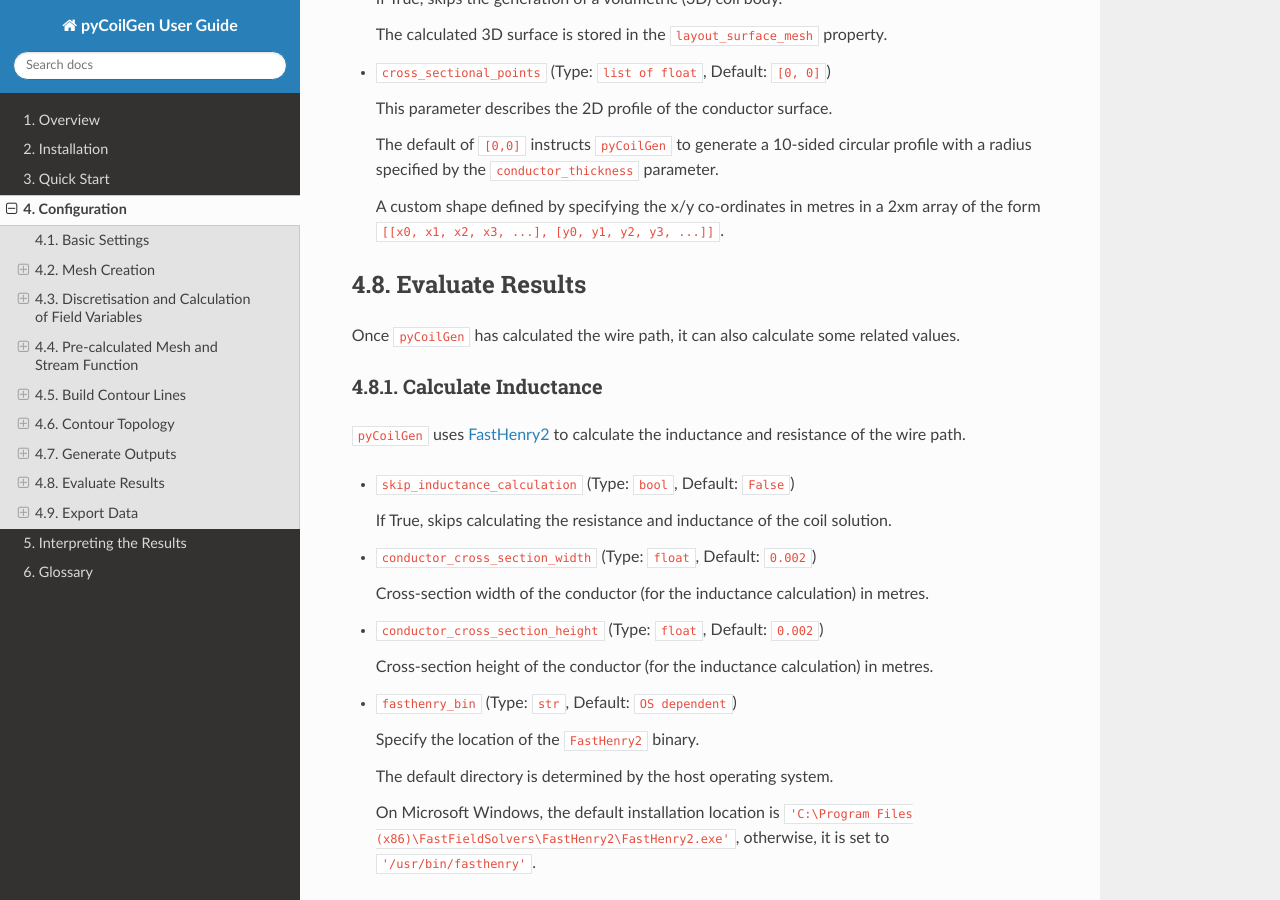
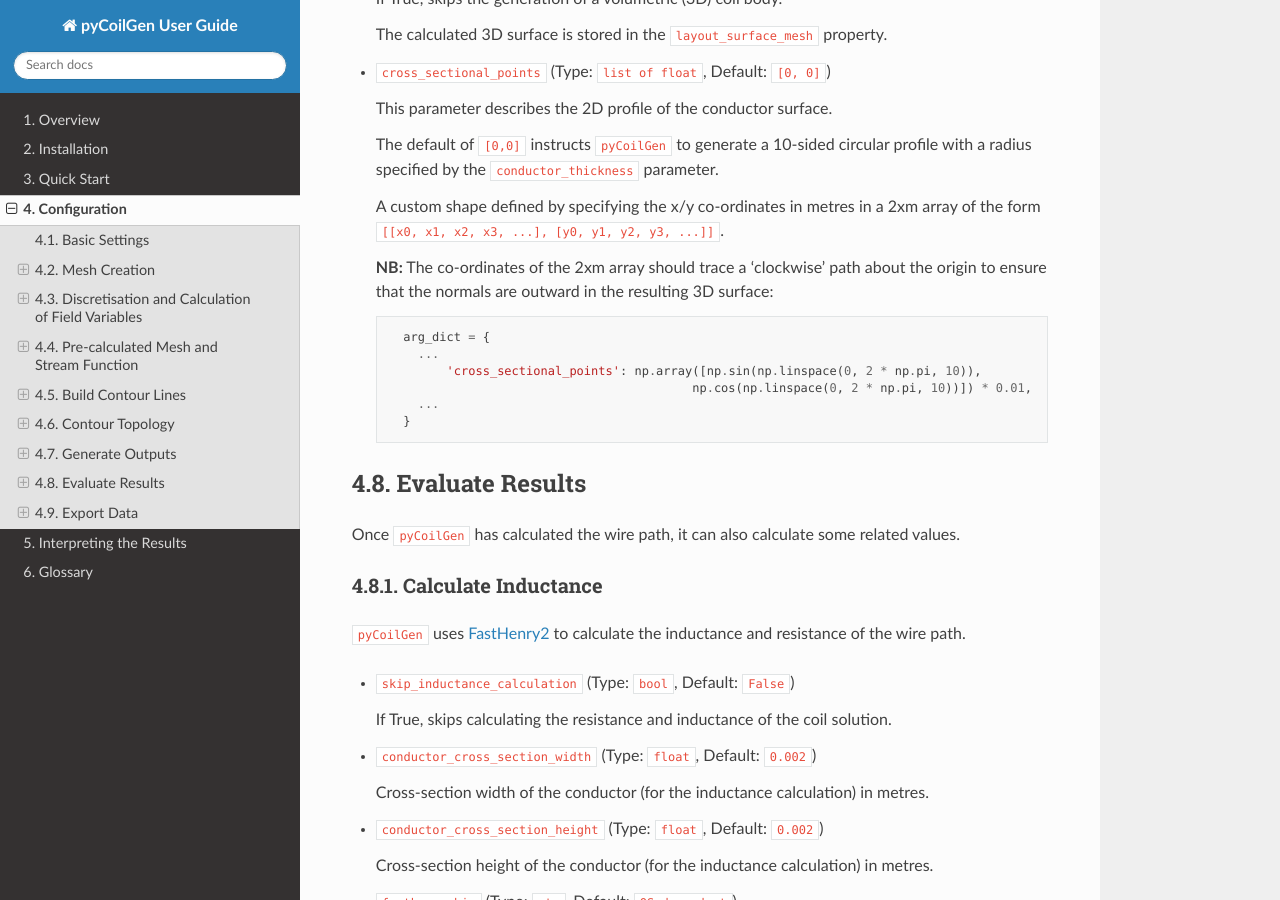
Before and after one commit to kev-m/pyCoilGen, a Sphinx documentation site: the page built from docs/source/configuration.md, in a window 1280 px wide and 900 px high, scrolled down 14050 px. Built offline with Sphinx 7.4.7 and the Read the Docs theme 3.1.0, drawn with Linux system fonts in a browser that asks for light colours.

Commit message:
fix(docs): Improving documentation
Adding additional text to the documentation to improve chances of outward normals in rendered wirepath.

Refs: #75

````diff
--- a/docs/source/configuration.md
+++ b/docs/source/configuration.md
@@ -610,6 +610,17 @@ The primary purpose of `pyCoilGen` is to calculate the wire path of the coil tha
 
   A custom shape defined by specifying the x/y co-ordinates in metres in a 2xm array of the form `[[x0, x1, x2, x3, ...], [y0, y1, y2, y3, ...]]`.
 
+  **NB:** The co-ordinates of the 2xm array should trace a 'clockwise' path about the origin to ensure
+  that the normals are outward in the resulting 3D surface:
+  ```python
+    arg_dict = {
+      ...
+          'cross_sectional_points': np.array([np.sin(np.linspace(0, 2 * np.pi, 10)),
+                                            np.cos(np.linspace(0, 2 * np.pi, 10))]) * 0.01,
+      ...
+    }
+  ```
+
 ## Evaluate Results
 
 Once `pyCoilGen` has calculated the wire path, it can also calculate some related values.
````
